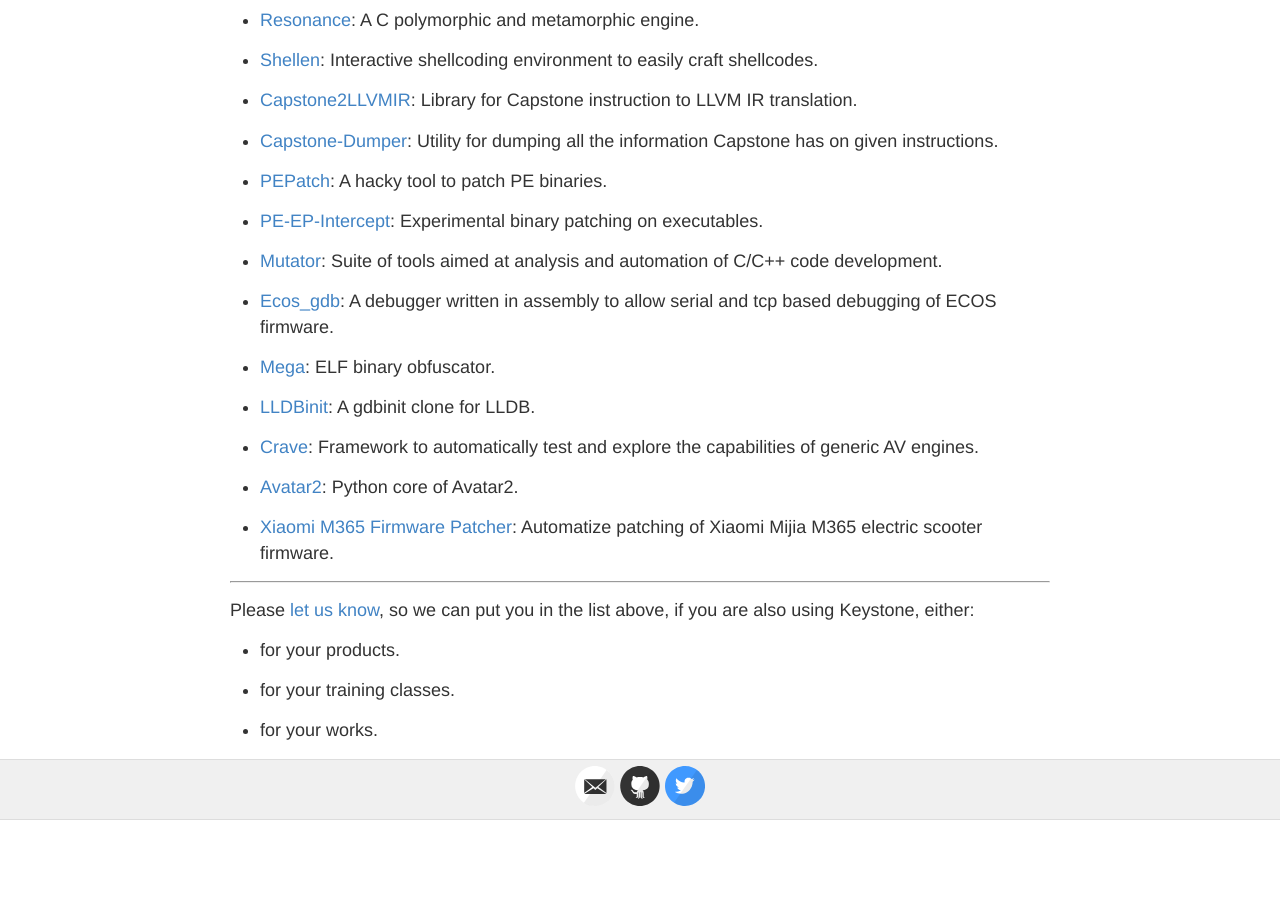
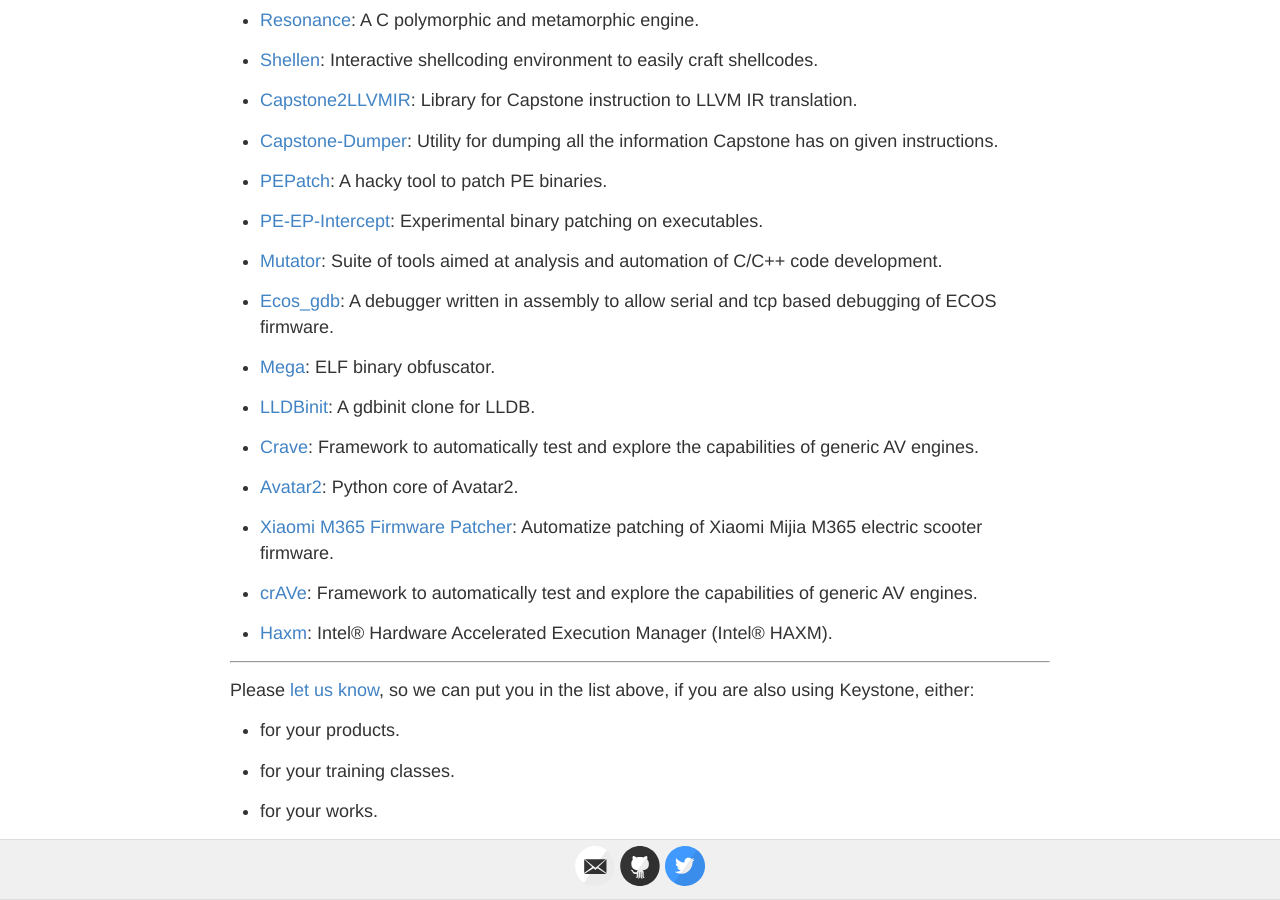
Before and after one commit to keystone-engine/keystone-engine.github.io, a Jekyll site: the page built from showcase.md, in a window 1280 px wide and 900 px high, scrolled down 2591 px. Built offline with Jekyll 4.4.1, drawn with Linux system fonts in a browser that asks for light colours; before the commit the page ends 3411 px from its top, so only the background shows below that.

Commit message:
showcase

```diff
--- a/showcase.md
+++ b/showcase.md
@@ -144,6 +144,11 @@
 
 - [Xiaomi M365 Firmware Patcher](https://github.com/BotoX/xiaomi-m365-firmware-patcher): Automatize patching of Xiaomi Mijia M365 electric scooter firmware.
 
+- [crAVe](https://github.com/necst/crave): Framework to automatically test and explore the capabilities of generic AV engines.
+
+- [Haxm](https://github.com/intel/haxm): Intel® Hardware Accelerated Execution Manager (Intel® HAXM).
+
+
 ---
 
 Please [let us know](/contact/), so we can put you in the list above, if you are also using Keystone, either:
```
Also changed, not shown: other parts of showcase.md (+1 -1 lines).
